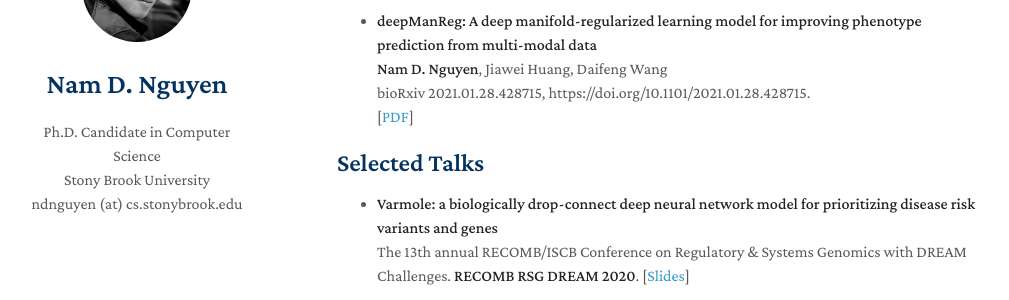
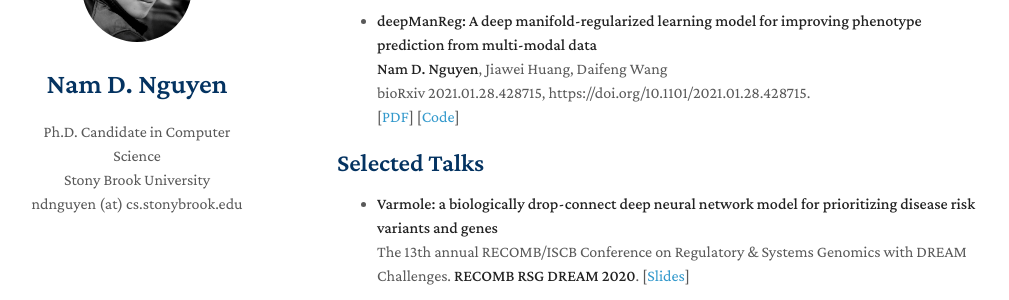
Before and after one commit to MaximHelio/MaximHelio.github.io, a Jekyll site: the page built from index.md, in a window 1280 px wide and 900 px high, scrolled down 1238 px. Shown: the part 152-452 px from the top of the window, without its empty margins (133-1142 px from the left). Built offline with Jekyll 4.4.1, drawn with Linux system fonts in a browser that asks for light colours; nearby versions of some CDN libraries; a style sheet for code colours, icons or effects is not loaded; our own code applies the rules of GitHub Pages for plain Markdown files.

Commit message:
Update index.md

```diff
--- a/index.md
+++ b/index.md
@@ -66,7 +66,7 @@ Personally, I am an [avid readear](https://www.goodreads.com/user/show/19504526-
   <br>
   bioRxiv 2021.01.28.428715, https://doi.org/10.1101/2021.01.28.428715.
   <br>
- [[PDF](./assets/deepManReg.pdf)]
+ [[PDF](./assets/deepManReg.pdf)] [[Code](https://github.com/daifengwanglab/deepManReg)]
 
 
 ## Selected Talks
```
